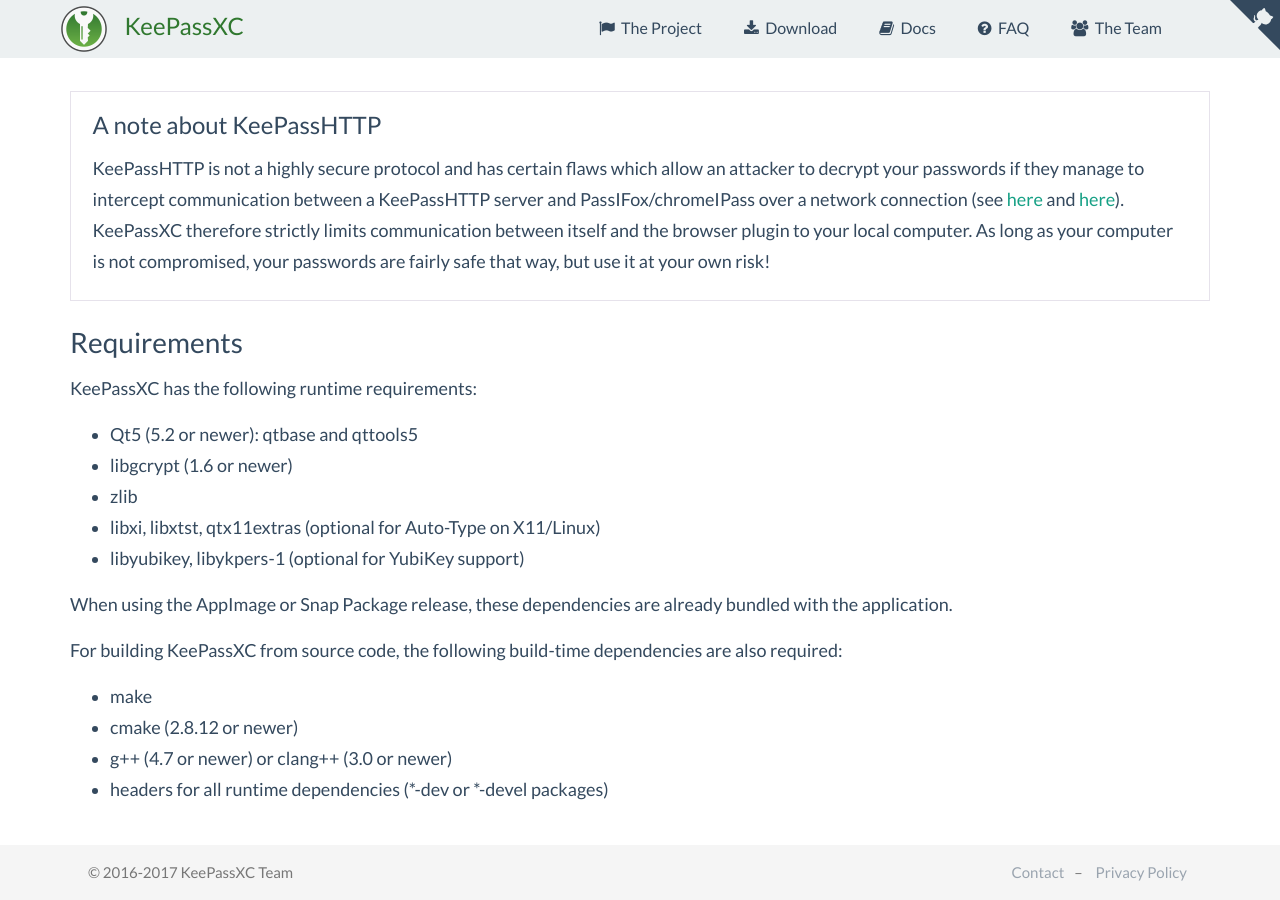
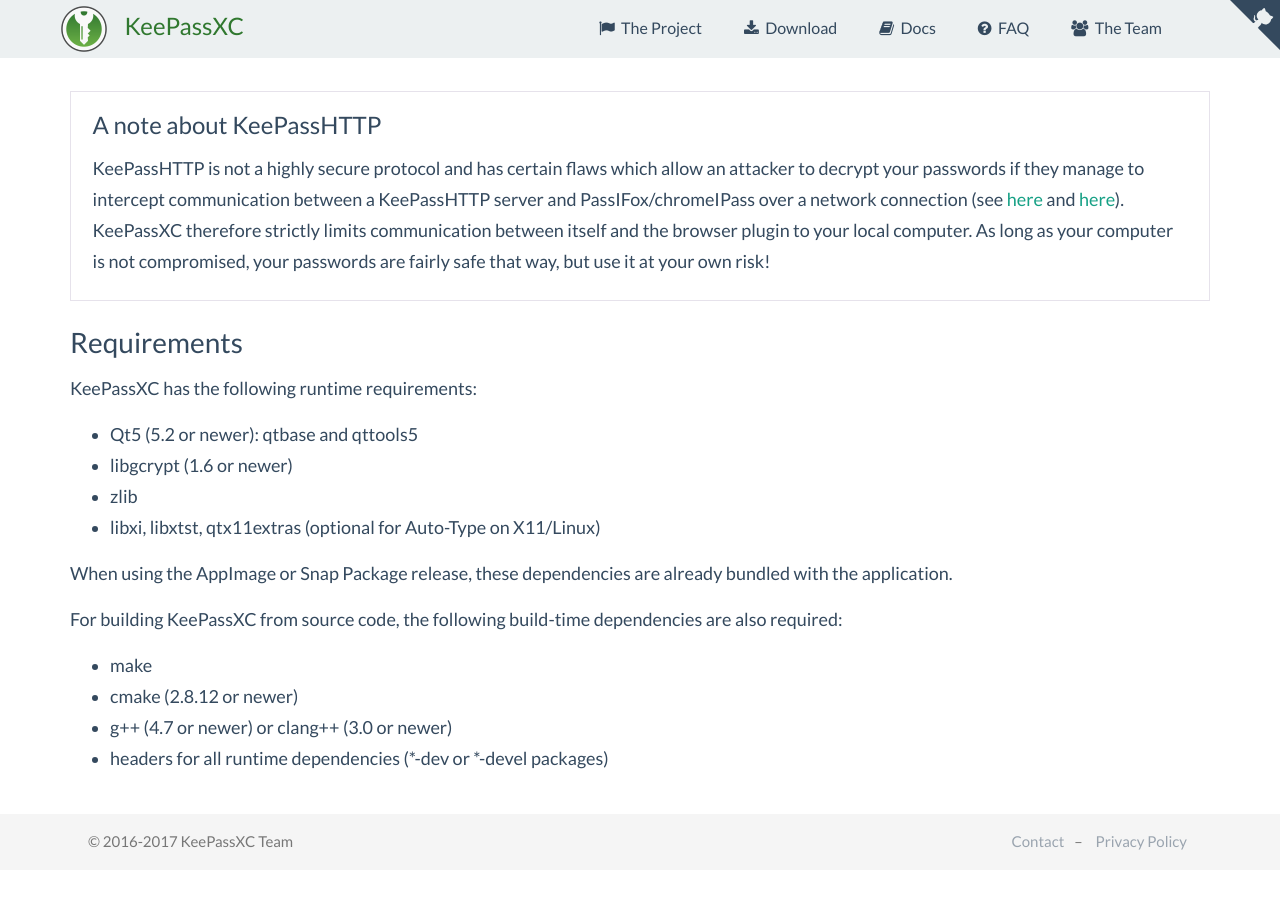
Before and after one commit to keepassxreboot/keepassxc-org, a Jekyll site: the page built from project.html, in a window 1280 px wide and 900 px high, scrolled down 597 px. Built offline with Jekyll 4.4.1, drawn with Linux system fonts in a browser that asks for light colours; comment, search, counter and statistics services are not loaded; after the commit the page ends 1466 px from its top, so only the background shows below that.

Commit message:
Comment out YubiKey dependency for now

```diff
--- a/_layouts/default.html
+++ b/_layouts/default.html
@@ -26,7 +26,7 @@
     <![endif]-->
 
     <script>
-        // stub document read function
+        // stub document ready function
         window.q = [];
         window.$ = function(f) {
             q.push(f);
--- a/project.html
+++ b/project.html
@@ -48,7 +48,7 @@
         <li>libgcrypt (1.6 or newer)
         <li>zlib
         <li>libxi, libxtst, qtx11extras (optional for Auto-Type on X11/Linux)
-        <li>libyubikey,  libykpers-1 (optional for YubiKey support)
+        <!--<li>libyubikey,  libykpers-1 (optional for YubiKey support)-->
     </ul>
 
     <p>When using the AppImage or Snap Package release, these dependencies are already
```
